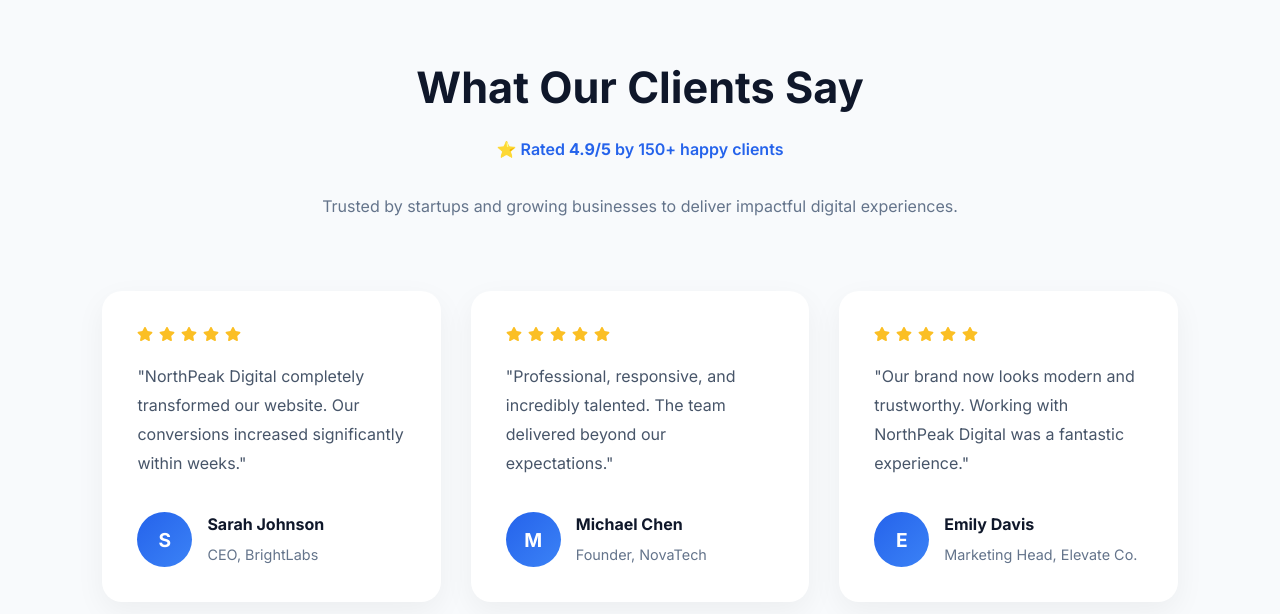
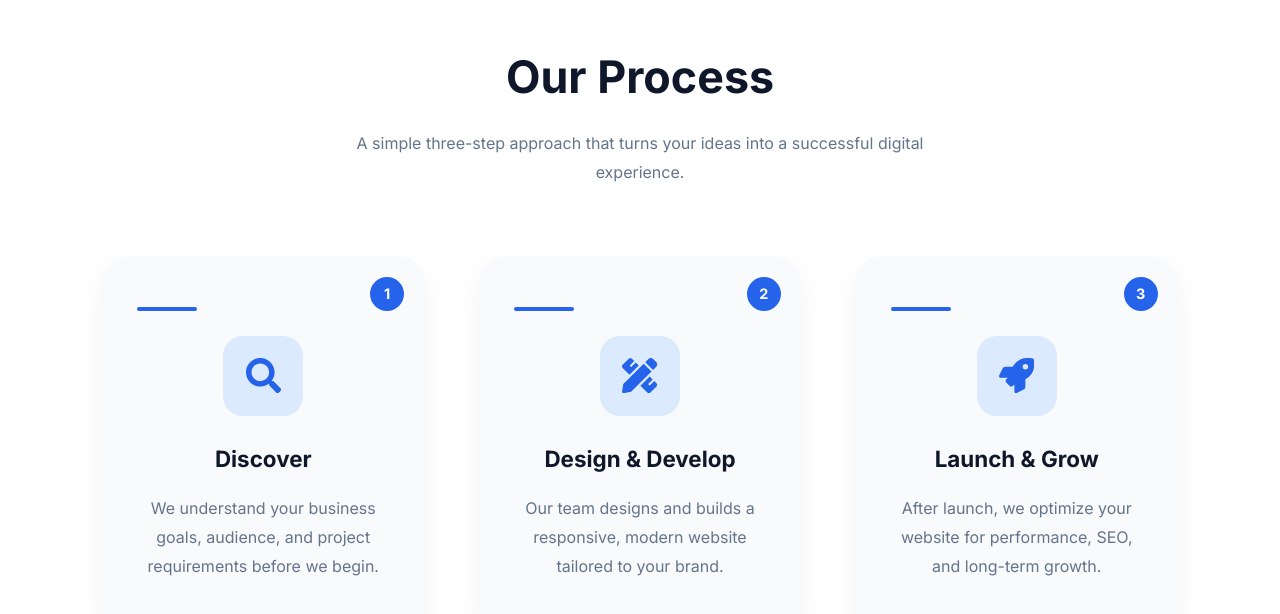
Before and after one commit to Shukan28/NorthPeak-Digital, a React (Vite) app: page / in a window 1280 px wide. Shown: the part 2184-2798 px from the top of the page. Built offline with nearby package versions, Linux system fonts and the light colour scheme.

Commit message:
Added Mobile Responsiveness

```diff
--- a/src/App.jsx
+++ b/src/App.jsx
@@ -3,6 +3,7 @@ import "./App.css";
 import Navbar from "./components/Navbar";
 import Hero from "./components/Hero";
 import Services from "./components/Services";
+import Process from "./components/Process";
 import Testimonials from "./components/Testimonials";
 import Pricing from "./components/Pricing";
 import Contact from "./components/Contact";
@@ -14,6 +15,7 @@ function App() {
       <Navbar />
       <Hero />
       <Services />
+      <Process />
       <Testimonials />
       <Pricing />
       <Contact />
--- a/src/components/Footer.css
+++ b/src/components/Footer.css
@@ -24,11 +24,11 @@
     display:flex;
     gap:25px;
     flex-wrap:wrap;
-    position: relative;
 }
 .footer-links a{
     color:#CBD5E1;
     transition:.3s;
+    position: relative;
 }
 .footer-links a:hover{
     color:white;
--- a/src/components/Hero.css
+++ b/src/components/Hero.css
@@ -169,3 +169,77 @@
         height:0;
     }
 }
+/* Tablet */
+@media (max-width: 992px) {
+
+    .hero{
+        flex-direction: column;
+        text-align: center;
+        gap: 50px;
+    }
+
+    .hero-left{
+        max-width: 100%;
+    }
+
+    .hero-description{
+        max-width: 100%;
+        margin: 0 auto 35px;
+    }
+
+    .hero-buttons{
+        justify-content: center;
+    }
+
+    .hero-stats{
+        justify-content: center;
+    }
+}
+
+/* Mobile */
+@media (max-width: 768px) {
+
+    .hero{
+        padding: 120px 8% 60px;
+    }
+
+    .hero h1{
+        font-size: 2.6rem;
+        line-height: 1.2;
+    }
+
+    .hero-tag{
+        font-size: 0.8rem;
+    }
+
+    .hero-description{
+        font-size: 1rem;
+    }
+
+    .hero-buttons{
+        flex-direction: column;
+        align-items: center;
+    }
+
+    .primary-btn,
+    .secondary-btn{
+        width: 100%;
+        max-width: 260px;
+    }
+
+    .hero-stats{
+        justify-content: center;
+        gap: 20px;
+        flex-wrap: wrap;
+    }
+
+    .hero-right{
+        width: 100%;
+    }
+
+    .analytics-card{
+        width: 100%;
+        max-width: 380px;
+        margin: auto;
+    }
+}
--- a/src/components/Hero.jsx
+++ b/src/components/Hero.jsx
@@ -18,9 +18,7 @@ function Hero() {
                     <button className="primary-btn">
                         Get Started
                     </button>
-                    <button className="secondary-btn">
-                        Our Services
-                    </button>
+                    <a href="#services" className="secondary-btn">Our Services</a>
                 </div>
                 <div className="hero-stats">
                     <div>
--- a/src/components/Navbar.css
+++ b/src/components/Navbar.css
@@ -65,11 +65,14 @@
     background:#1D4ED8;
     transform:translateY(-2px);
 }
-@media(max-width:768px){
+@media (max-width:768px){
     .nav-links{
         display:none;
     }
     .nav-btn{
         display:none;
     }
+    .navbar{
+        justify-content:center;
+    }
 }
--- /dev/null
+++ b/src/components/Process.css
@@ -0,0 +1,86 @@
+.process{
+    padding:100px 8%;
+    text-align:center;
+    background:white;
+}
+.process h2{
+    font-size:2.8rem;
+    margin-bottom:15px;
+}
+.process-subtitle{
+    max-width:650px;
+    margin:0 auto 70px;
+    color:#64748B;
+    line-height:1.8;
+}
+.process-container{
+    display:grid;
+    grid-template-columns:repeat(3,1fr);
+    gap:55px;
+}
+.process-card{
+    background:#F8FAFC;
+    border-radius:24px;
+    padding:50px 35px;
+    position:relative;
+    transition:.3s;
+    box-shadow:0 12px 30px rgba(0,0,0,.05);
+}
+.process-card:hover{
+    transform:translateY(-10px);
+    box-shadow:0 18px 45px rgba(37,99,235,.15);
+}
+.process-number{
+    position:absolute;
+    top:20px;
+    right:20px;
+    width:34px;
+    height:34px;
+    border-radius:50%;
+    background:#2563EB;
+    color:white;
+    display:flex;
+    justify-content:center;
+    align-items:center;
+    font-weight:bold;
+    font-size: .9rem;
+}
+.process-icon{
+    width:80px;
+    height:80px;
+    margin:auto;
+    margin-bottom:25px;
+    border-radius:20px;
+    background:#DBEAFE;
+    color:#2563EB;
+    display:flex;
+    justify-content:center;
+    align-items:center;
+    font-size:2.2rem;
+}
+.process-card h3{
+    margin-bottom:18px;
+    font-size:1.4rem;
+}
+.process-card p{
+    color:#64748B;
+    line-height:1.8;
+}
+.process-card::before{
+    content:"";
+    display:block;
+    width:60px;
+    height:4px;
+    background:#2563EB;
+    border-radius:10px;
+    margin-bottom:25px;
+    transition:.3s;
+}
+.process-card:hover::before{
+    width:100px;
+}
+@media (max-width:992px){
+    .process-container{
+        grid-template-columns:1fr;
+    }
+}
--- a/src/components/Process.jsx
+++ b/src/components/Process.jsx
@@ -0,0 +1,50 @@
+import "./Process.css";
+import { FaSearch, FaPencilRuler, FaRocket } from "react-icons/fa";
+
+function Process() {
+  const steps = [
+    {
+      icon: <FaSearch />,
+      title: "Discover",
+      description:
+        "We understand your business goals, audience, and project requirements before we begin."
+    },
+    {
+      icon: <FaPencilRuler />,
+      title: "Design & Develop",
+      description:
+        "Our team designs and builds a responsive, modern website tailored to your brand."
+    },
+    {
+      icon: <FaRocket />,
+      title: "Launch & Grow",
+      description:
+        "After launch, we optimize your website for performance, SEO, and long-term growth."
+    }
+  ];
+
+  return (
+    <section className="process" id="process">
+      <h2>Our Process</h2>
+      <p className="process-subtitle">
+        A simple three-step approach that turns your ideas into a successful digital experience.
+      </p>
+      <div className="process-container">
+        {steps.map((step, index) => (
+          <div className="process-card" key={index}>
+            <div className="process-number">
+              {index + 1}
+            </div>
+            <div className="process-icon">
+              {step.icon}
+            </div>
+            <h3>{step.title}</h3>
+            <p>{step.description}</p>
+          </div>
+        ))}
+      </div>
+    </section>
+  );
+}
+
+export default Process;
--- a/src/index.css
+++ b/src/index.css
@@ -41,3 +41,8 @@ section{
 input, textarea{
     font-family: inherit;
 }
+
+::selection{
+    background:#2563EB;
+    color:white;
+}
```
